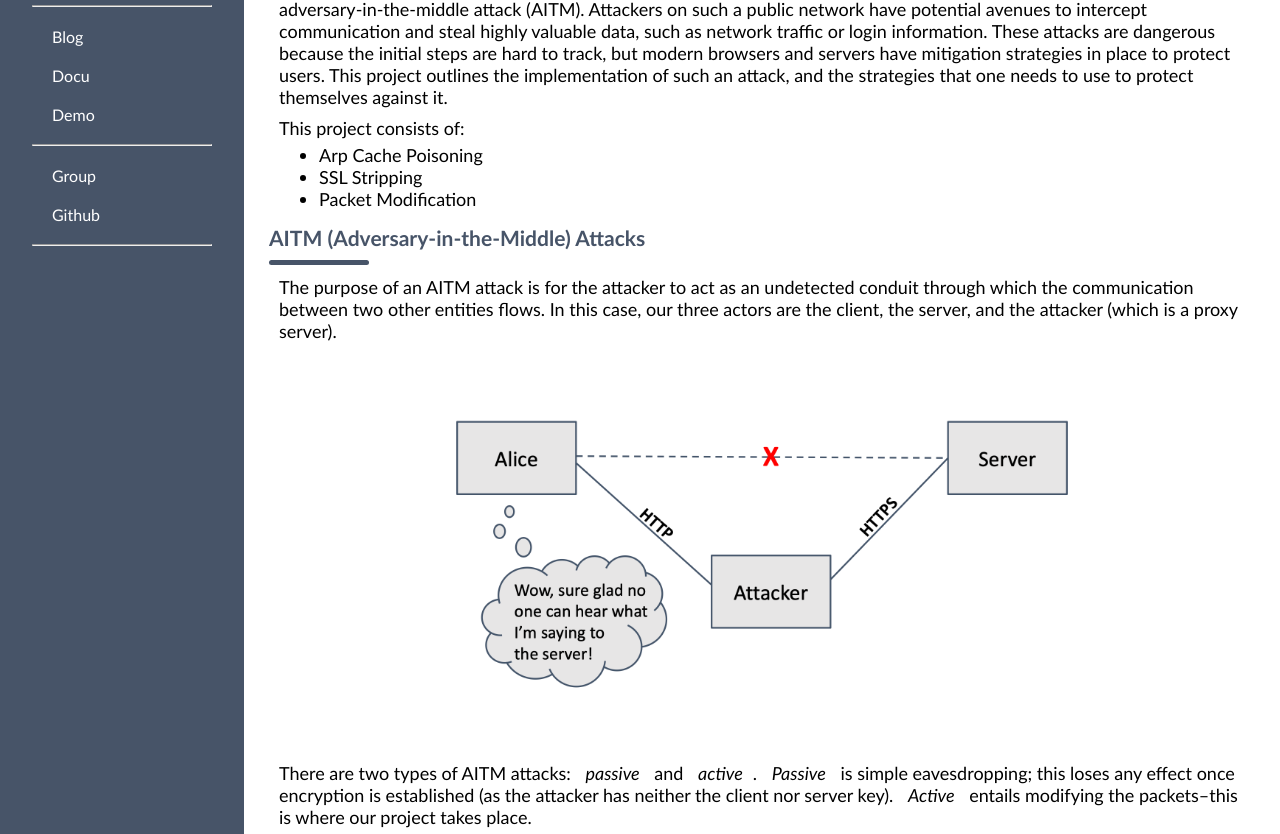
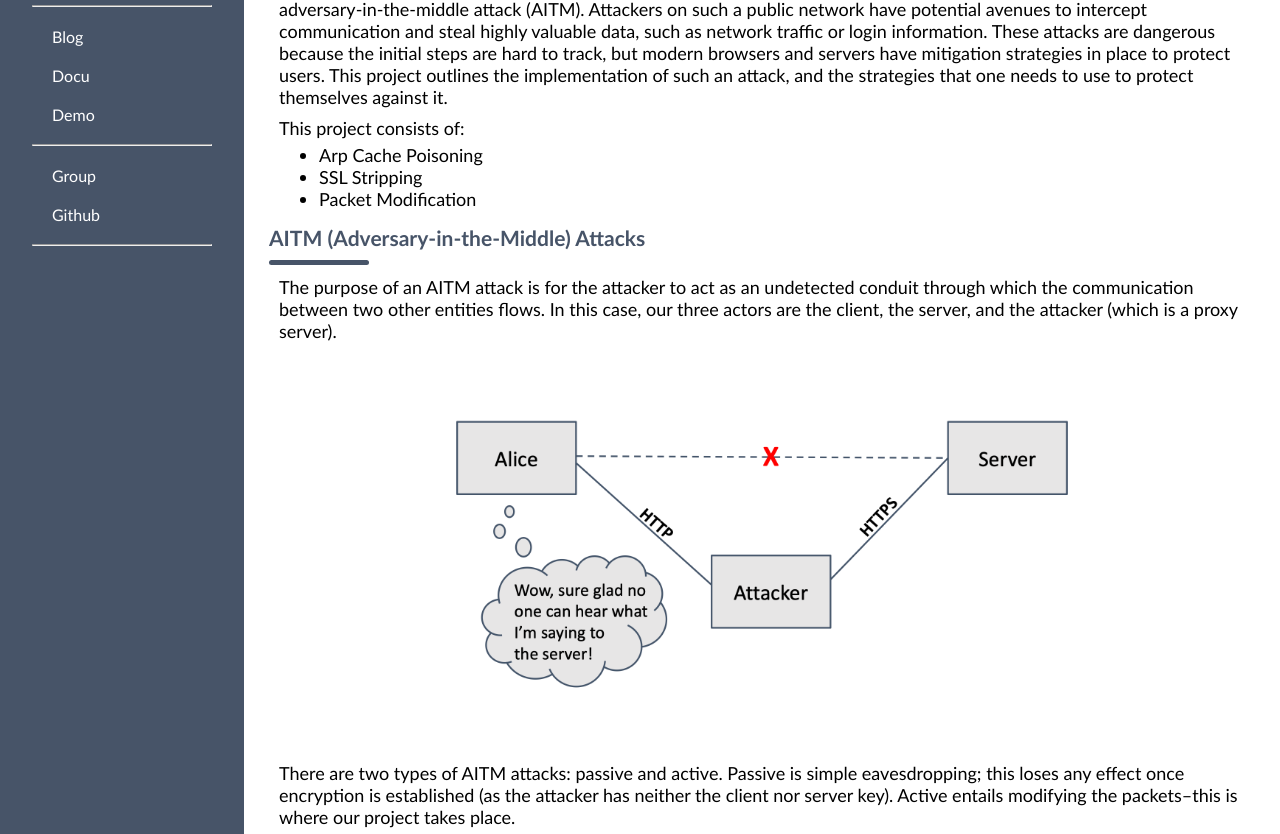
Before and after one commit to Mauricio-IRV/CS-Comps, a plain HTML site: page index.html in a window 1280 px wide. Shown: the part 118-952 px from the top of the page. Drawn offline with Linux system fonts and the light colour scheme.

Commit message:
another change

```diff
--- a/index.html
+++ b/index.html
@@ -247,7 +247,7 @@
         <hr style="width: 100px;">
         <p>The purpose of an AITM attack is for the attacker to act as an undetected conduit through which the communication between two other entities flows. In this case, our three actors are the client, the server, and the attacker (which is a proxy server). </p>
         <img src="assets/aitm-attack.png"/>
-        <p>There are two types of AITM attacks:  <i>passive</i> and <i>active</i>. <i>Passive</i> is simple eavesdropping; this loses any effect once encryption is established (as the attacker has neither the client nor server key). <i>Active</i> entails modifying the packets–this is where our project takes place. </p>
+        <p>There are two types of AITM attacks:  passive and active. Passive is simple eavesdropping; this loses any effect once encryption is established (as the attacker has neither the client nor server key). Active entails modifying the packets–this is where our project takes place. </p>
         <p>[An important note about AITM attacks is that they don’t necessarily come about through user error. It isn’t like a suspect link was clicked or the client fell for a scam. Instead, the attacker takes advantage of vulnerabilities in the network to situate itself in communication lines.]</p>
         <p>There are many built-in protective measures against AITM attacks because they are very dangerous, as sensitive data like credentials can be stolen or online activity observed. These safeguards occur on both the client-side (in the browser, like Chrome) and server-side.  </p>
         <div class="bullets">
```
